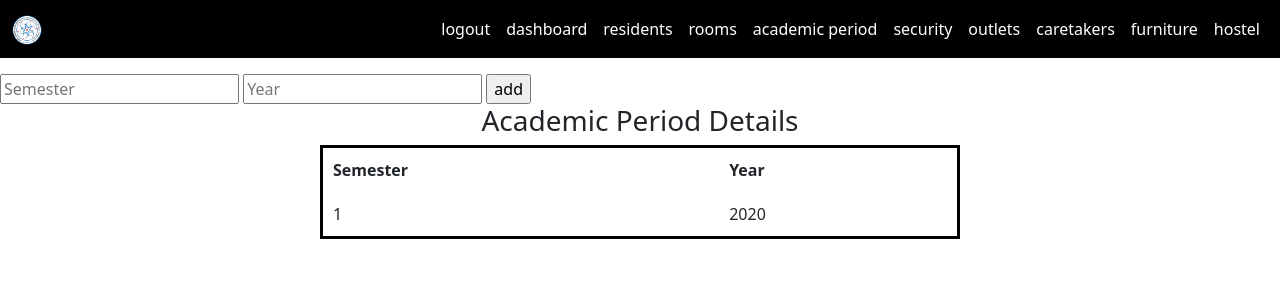
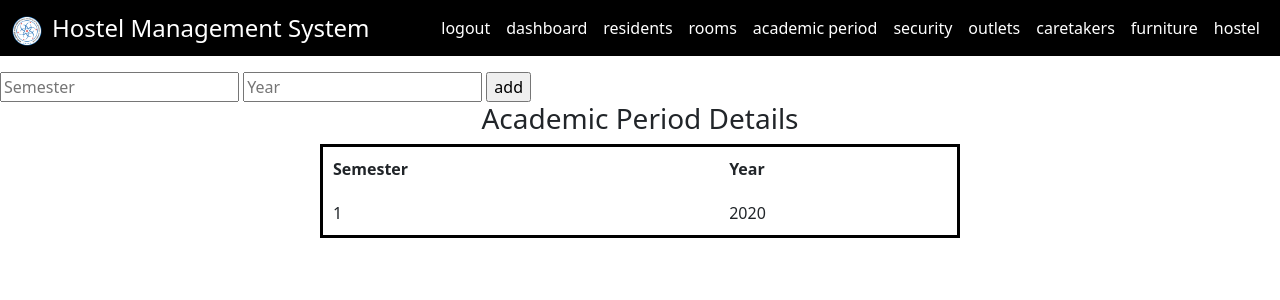
Before and after one commit to myCSEprojects/hostel-management-system, a Flask app: page /admin/academic_period in a window 1280 px wide. Shown: the top 300 px of the page. Run offline with Flask 2, Linux system fonts and the light colour scheme; tables that the repository leaves empty hold one stand-in row (values such as "Sample post"); some libraries are stand-ins or nearby versions; some web fonts are replaced.

Commit message:
Update navbar.html

```diff
--- a/templates/navbar.html
+++ b/templates/navbar.html
@@ -38,7 +38,7 @@
 <!-- Add the navigation bar HTML code -->
 <nav class="navbar navbar-expand-lg">
     <div class="container-fluid">
-        <a class="navbar-brand" href="#">
+        <a style="font-size:  1.5em;" >
             <img src="/static/images/iitgn_logo.png" alt="Logo" class="logo-image" >Hostel Management System
         </a>
         <!-- Button for the navbar -->
```
